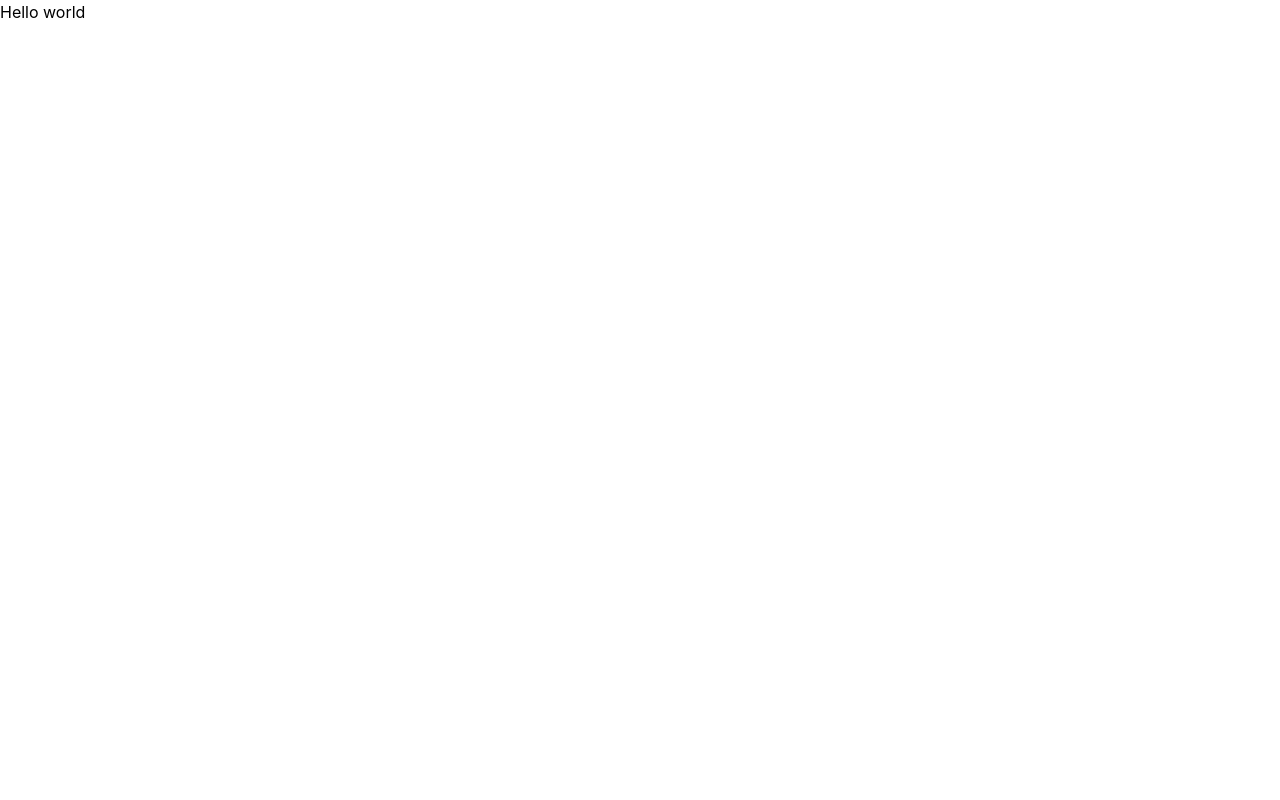
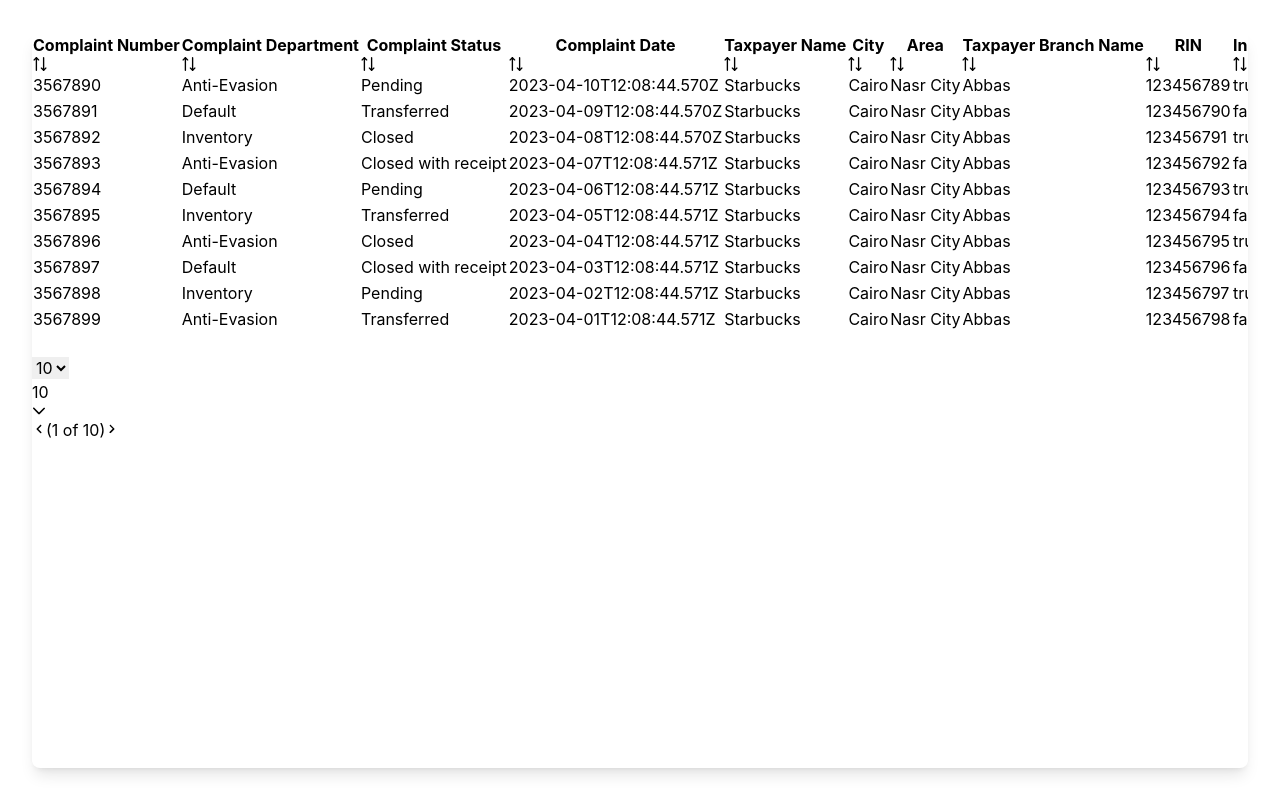
Before and after one commit to OmarAli3/Complaints-Dashboard, a React (Create React App) app: page / in a window 1280 px wide. Built offline with nearby package versions, Linux system fonts and the light colour scheme.

Commit message:
Implement basic layout with initial table

```diff
--- a/src/App.tsx
+++ b/src/App.tsx
@@ -1,5 +1,11 @@
+import ComplaintsTable from "./components/ComlpaintsTable/ComplaintsTable";
+
 function App() {
-  return <div className="App">Hello world</div>;
+  return (
+    <div className="App h-full flex flex-col overflow-hidden">
+      <ComplaintsTable />
+    </div>
+  );
 }
 
 export default App;
--- /dev/null
+++ b/src/components/ComlpaintsTable/ColumnsTemplates.tsx
@@ -0,0 +1 @@
+export default {};
--- /dev/null
+++ b/src/components/ComlpaintsTable/ComplaintsTable.tsx
@@ -0,0 +1,42 @@
+import React, { useState, useEffect } from "react";
+import { classNames } from "primereact/utils";
+import { FilterMatchMode, FilterOperator } from "primereact/api";
+import { DataTable, DataTableFilterMeta } from "primereact/datatable";
+import { Column } from "primereact/column";
+import { InputText } from "primereact/inputtext";
+import { Dropdown, DropdownChangeEvent } from "primereact/dropdown";
+import { MultiSelect, MultiSelectChangeEvent } from "primereact/multiselect";
+import { Tag } from "primereact/tag";
+import { useComplaints } from "../../hooks/useComplaints";
+import { tableConfig } from "./utils";
+
+export default function ComplaintsTable() {
+  const complaints = useComplaints();
+
+  return (
+    <div className="h-full flex flex-col m-2 md:m-4 lg:m-8 rounded md:rounded-lg shadow-lg overflow-auto">
+      <DataTable
+        value={complaints}
+        paginator
+        rows={10}
+        rowsPerPageOptions={[10, 20, 30, 50]}
+        paginatorTemplate="RowsPerPageDropdown PrevPageLink CurrentPageReport NextPageLink "
+      >
+        {tableConfig.map((column) => {
+          return (
+            <Column
+              key={column.field}
+              field={column.field}
+              header={column.header}
+              sortable={column.sortable}
+              // filter={column.filter}
+              // filterPlaceholder={column.filterPlaceholder}
+              // style={{ minWidth: "20rem" }}
+              className="whitespace-nowrap"
+            />
+          );
+        })}
+      </DataTable>
+    </div>
+  );
+}
--- /dev/null
+++ b/src/components/ComlpaintsTable/utils.ts
@@ -0,0 +1,107 @@
+export const tableConfig = [
+  {
+    field: "complaintNumber",
+    header: "Complaint Number",
+    filter: true,
+    filterMatchMode: "contains",
+    sortable: true,
+  },
+  {
+    field: "complaintDepartment",
+    header: "Complaint Department",
+    filter: true,
+    filterMatchMode: "contains",
+    sortable: true,
+  },
+  {
+    field: "complaintStatus",
+    header: "Complaint Status",
+    filter: true,
+    filterMatchMode: "contains",
+    sortable: true,
+  },
+  {
+    field: "complaintDate",
+    header: "Complaint Date",
+    filter: true,
+    filterMatchMode: "contains",
+    sortable: true,
+  },
+  {
+    field: "taxpayerName",
+    header: "Taxpayer Name",
+    filter: true,
+    filterMatchMode: "contains",
+    sortable: true,
+  },
+  {
+    field: "city",
+    header: "City",
+    filter: true,
+    filterMatchMode: "contains",
+    sortable: true,
+  },
+  {
+    field: "area",
+    header: "Area",
+    filter: true,
+    filterMatchMode: "contains",
+    sortable: true,
+  },
+  {
+    field: "taxpayerBranchName",
+    header: "Taxpayer Branch Name",
+    filter: true,
+    filterMatchMode: "contains",
+    sortable: true,
+  },
+  {
+    field: "RIN",
+    header: "RIN",
+    filter: true,
+    filterMatchMode: "contains",
+    sortable: true,
+  },
+  {
+    field: "incentiveRegistered",
+    header: "Incentive Registered",
+    filter: true,
+    filterMatchMode: "contains",
+    sortable: true,
+  },
+  {
+    field: "taxpayerType",
+    header: "Taxpayer Type",
+    filter: true,
+    filterMatchMode: "contains",
+    sortable: true,
+  },
+  {
+    field: "complaintType",
+    header: "Complaint Type",
+    filter: true,
+    filterMatchMode: "contains",
+    sortable: true,
+  },
+  {
+    field: "customerName",
+    header: "Customer Name",
+    filter: true,
+    filterMatchMode: "contains",
+    sortable: true,
+  },
+  {
+    field: "customerMobile",
+    header: "Customer Mobile",
+    filter: true,
+    filterMatchMode: "contains",
+    sortable: false,
+  },
+  {
+    field: "customerNationalID",
+    header: "Customer National ID",
+    filter: true,
+    filterMatchMode: "contains",
+    sortable: false,
+  },
+];
--- /dev/null
+++ b/src/hooks/useComplaints.ts
@@ -0,0 +1,13 @@
+import { useEffect, useState } from "react";
+import { ComplaintModel } from "../models/ComplaintModel";
+import ComplaintService from "../services/ComplaintService";
+
+export const useComplaints = () => {
+  const [complaints, setComplaints] = useState<ComplaintModel[]>([]);
+
+  useEffect(() => {
+    ComplaintService.getComplaints().then((data) => setComplaints(data));
+  }, []);
+
+  return complaints;
+};
```
